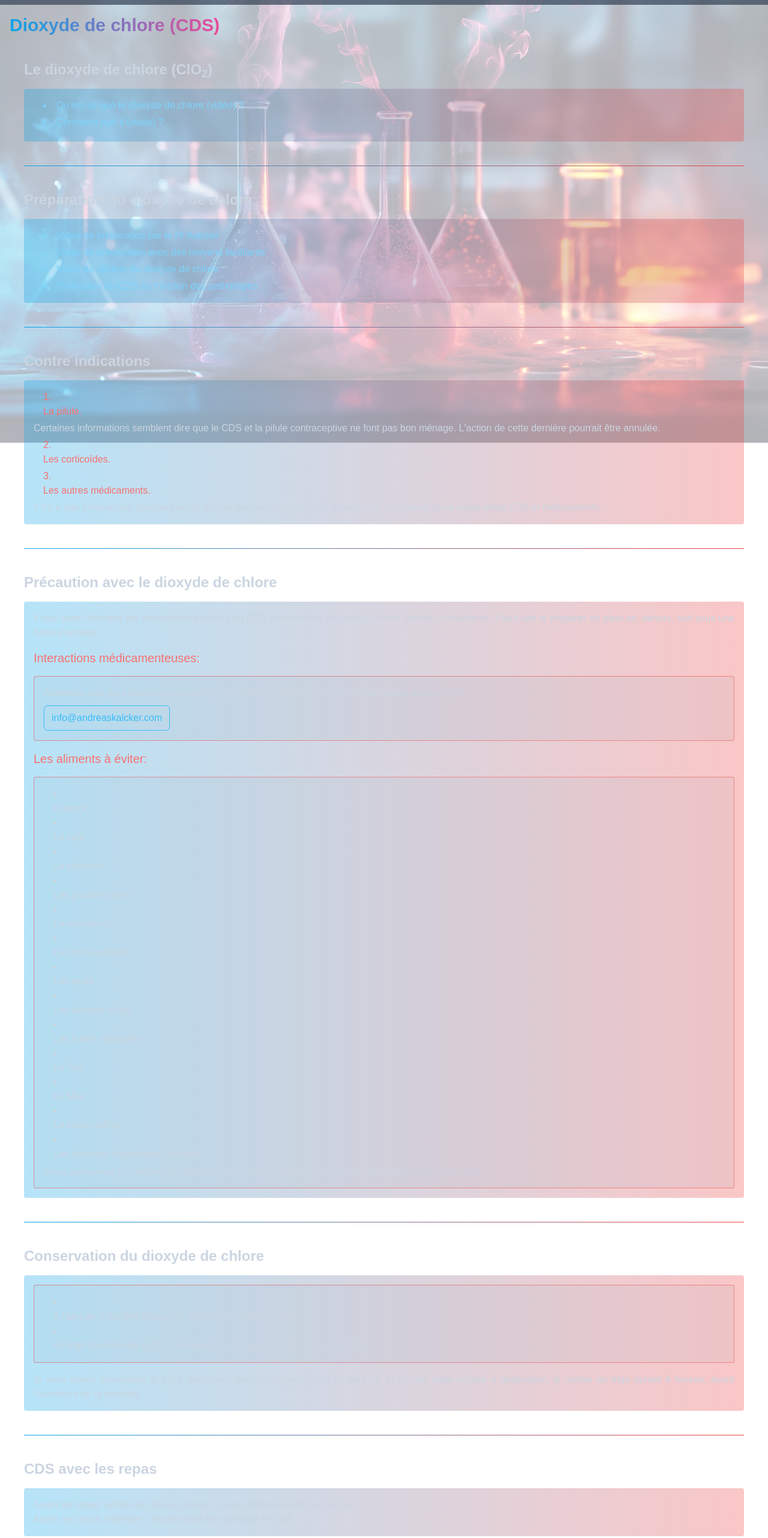
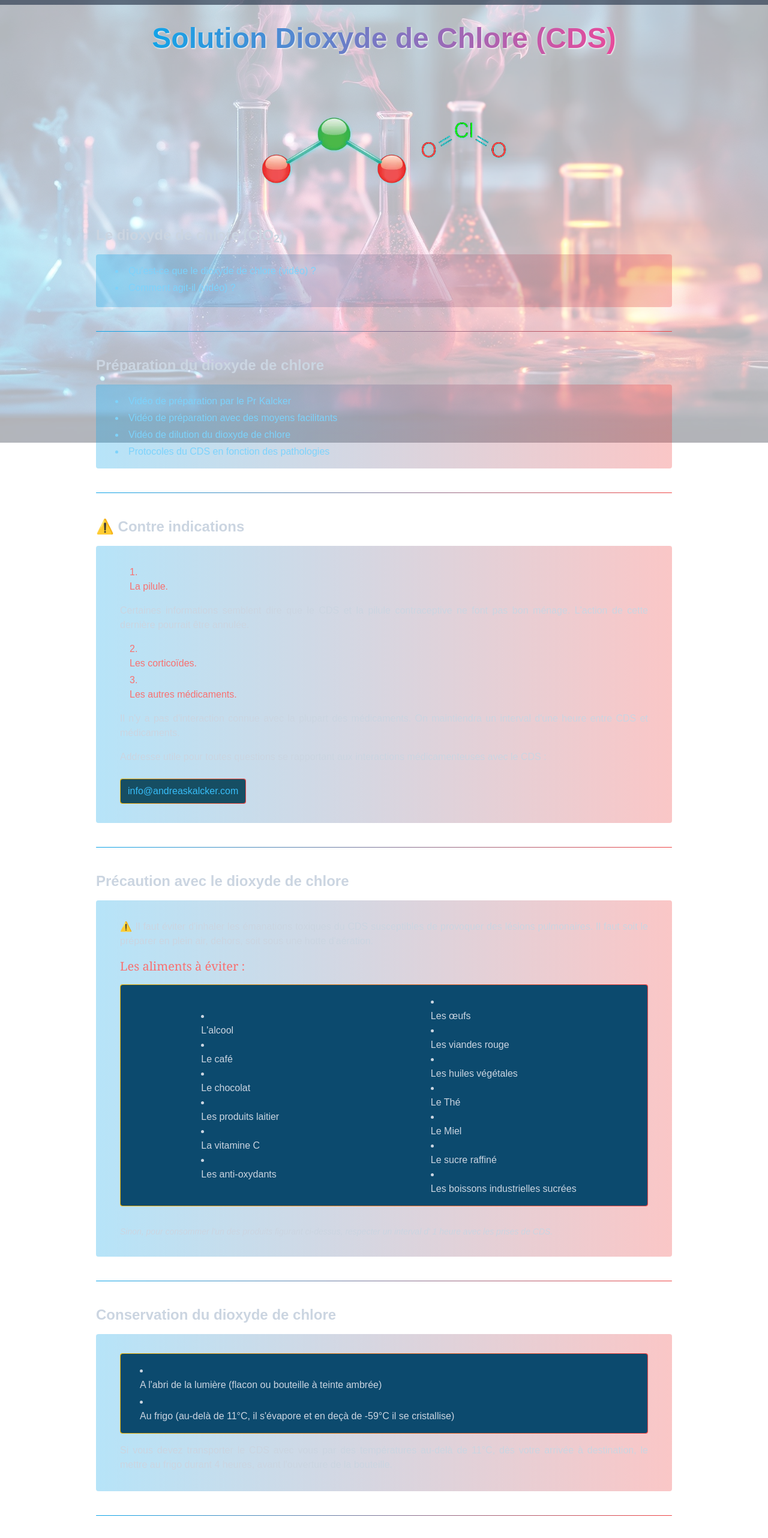
Before and after one commit to TLRKiliann/app-ttt, a Next.js app in the folder my-app/: page / in a window 1280 px wide. Shown: the part 62-2626 px from the top of the page at 60% size. Built offline with nearby package versions, Linux system fonts and the light colour scheme.

Commit message:
some changes

```diff
--- a/my-app/app/about/page.tsx
+++ b/my-app/app/about/page.tsx
@@ -1,6 +1,12 @@
-import React from 'react'
+import { Metadata } from 'next';
+import React from 'react';
 import Image from "next/image";
 import imgBg from "@/public/assets/images/science-bg.jpg";
+
+export const metadata: Metadata = {
+    title: "About",
+    description: 'about page',
+};
 
 export default function About(): JSX.Element {
     return (
--- a/my-app/app/contact/email-comp.tsx
+++ b/my-app/app/contact/email-comp.tsx
@@ -71,7 +71,7 @@ export default function EmailComp(): JSX.Element {
         <form onSubmit={handleSubmit} className='flex flex-col justify-between w-full md:w-[500px] h-auto text-slate-100 bg-gradient-to-tr from-sky-500/50 to-red-500/50 m-auto px-10 py-6 rounded'>
 
             <div className='mb-10'>
-                <h3 className='text-2xl font-bold font-mono'>
+                <h3 className='text-2xl font-bold font-mono text-center'>
                     Envoyer un message
                 </h3>
             </div>
--- a/my-app/app/contact/page.tsx
+++ b/my-app/app/contact/page.tsx
@@ -1,7 +1,13 @@
-import React from 'react'
+import { Metadata } from 'next';
+import React from 'react';
 import Image from "next/image";
 import imgBg from "@/public/assets/images/science-bg.jpg";
 import EmailComp from './email-comp';
+
+export const metadata: Metadata = {
+    title: "Contact",
+    description: 'contact page',
+};
 
 export default function Contact(): JSX.Element {
     return (
--- a/my-app/app/layout.tsx
+++ b/my-app/app/layout.tsx
@@ -15,9 +15,13 @@ const geistMono = localFont({
 }); */
 
 export const metadata: Metadata = {
-  title: "Utilisation du CDS",
-  description: "utilisation du cds",
+  title: {
+    default: "CDS info",
+    template: "%s | CDS"
+  },
+  description: 'Generated by NextJS14',
 };
+
 
 export default function RootLayout({
   children,
--- a/my-app/app/page.tsx
+++ b/my-app/app/page.tsx
@@ -1,6 +1,7 @@
 import Link from "next/link";
 import Image from "next/image";
 import imgBg from "@/public/assets/images/science-bg.jpg";
+import imgCds from "@/public/assets/images/cds-molecule.png";
 
 export default function Home(): JSX.Element {
   return (
@@ -16,15 +17,19 @@ export default function Home(): JSX.Element {
         />
       </div>
 
-      <div className="mt-[70px] pt-4 pl-4">
-        <h1 className="max-w-fit text-2xl md:text-3xl font-bold bg-clip-text text-transparent bg-gradient-to-r from-sky-500 to-pink-500">
-          Dioxyde de chlore (CDS)
+      <div className="flex items-center justify-center w-full mt-[70px] pt-4">
+        <h1 className="max-w-fit h-[80px] text-2xl md:text-5xl font-bold text-justify bg-clip-text text-transparent bg-gradient-to-r from-sky-500 to-pink-500 mt-4 px-4 drop-shadow-text">
+          Solution Dioxyde de Chlore (CDS)
         </h1>
       </div>
 
-      <div className="w-full h-full px-10 pb-10">
+      <div className="flex items-center justify-center w-full mt-2">
+        <Image src={imgCds} width={600} height={330} alt="no molecule img" className="w-[450px] h-auto drop-shadow-cyan object-cover" />
+      </div>
 
-        <h3 className="max-w-fit text-xl md:text-2xl font-bold mt-10 mb-4">Le dioxyde de chlore (ClO<sub>2</sub>)</h3>
+      <div className="w-full h-full px-4 md:px-40 pb-10">
+
+        <h3 className="max-w-fit text-xl md:text-2xl font-bold mb-4">Le dioxyde de chlore (ClO<sub>2</sub>)</h3>
 
         <div className="bg-gradient-to-r from-sky-500/30 to-red-500/30 p-4 rounded">
 
@@ -78,14 +83,15 @@ export default function Home(): JSX.Element {
         <div className="w-full h-[1px] bg-gradient-to-r from-sky-500 to-red-500 my-10 rounded">
         </div>
 
-        <h3 className="max-w-fit text-xl md:text-2xl font-bold mb-4">Contre indications</h3>
+        <h3 className="max-w-fit text-xl md:text-2xl font-bold mb-4">⚠️ Contre indications</h3>
 
-        <div className="bg-gradient-to-r from-sky-500/30 to-red-500/30 p-4 rounded">
+        <div className="bg-gradient-to-r from-sky-500/30 to-red-500/30 px-10 py-8 rounded">
 
           <li className="list-decimal text-red-400 ml-4 mb-1">
             <p>La pilule.</p>
           </li>
-          <p className="text-justify mb-1">
+
+          <p className="text-justify my-4">
             Certaines informations semblent dire que le CDS et la pilule contraceptive ne font pas bon ménage.
             L&apos;action de cette dernière pourrait être annulée.
           </p>
@@ -98,10 +104,16 @@ export default function Home(): JSX.Element {
             <p>Les autres médicaments.</p>
           </li>
 
-          <p className="text-justify">
+          <p className="text-justify my-4">
             Il n&apos;y a pas d&apos;interaction connue avec la plupart des médicaments. On maintiendra un interval
             d&apos;une heure entre CDS et médicaments.
           </p>
+
+          <p className="text-justify mb-6">Addresse utile pour toutes questions se rapportant aux interactions médicamenteuses avec le CDS :</p>
+
+          <div className="max-w-fit bg-gradient-to-r from-yellow-500 to-red-500 p-[1px] rounded">
+            <p className="max-w-fit text-sm md:text-base text-sky-400 bg-cyan-900 px-3 py-2 rounded">info@andreaskalcker.com</p>
+          </div>
 
         </div>
 
@@ -110,24 +122,20 @@ export default function Home(): JSX.Element {
 
         <h3 className="max-w-fit text-xl md:text-2xl font-bold mb-4">Précaution avec le dioxyde de chlore</h3>
 
-        <div className="bg-gradient-to-r from-sky-500/30 to-red-500/30 p-4 rounded">
+        <div className="bg-gradient-to-r from-sky-500/30 to-red-500/30 px-10 py-8 rounded">
 
           <p className="text-justify">
-            Il faut éviter d&apos;inhaler les émanations toxiques du CDS susceptibles de provoquer des lésions pulmonaires.
+            ⚠️ Il faut éviter d&apos;inhaler les émanations toxiques du CDS susceptibles de provoquer des lésions pulmonaires.
             Il faut soit le préparer en plein air, dehors, soit sous une hotte d&apos;aération.
           </p>
 
-          <h3 className="text-xl text-red-400 my-4">Interactions médicamenteuses:</h3>
+          <h3 className="text-xl font-serif text-red-400 my-4">Les aliments à éviter :</h3>
 
-          <div className="bg-slate-400/10 shadow-in border border-red-500/50 p-4 rounded">
-            <p className="mb-2">Addresse utile pour toutes questions se rapportant aux interactions médicamenteuses avec le CDS.</p>
-            <p className="max-w-fit text-sky-400 border border-sky-400 px-3 py-2 rounded-md">info@andreaskalcker.com</p>
-          </div>
+          <div className="w-full bg-slate-900/10 bg-gradient-to-r from-yellow-500 to-red-500 p-[1px] rounded">
 
-          <h3 className="text-xl text-red-400 my-4">Les aliments à éviter:</h3>
+            <div className="flex-none md:flex md:flex-row md:items-center md:justify-around w-full bg-sky-900 py-4 rounded">
 
-          <div className="bg-slate-400/10 shadow-in border border-red-500/50 p-4 rounded">
-
+              <div>
                 <li className="ml-4">
                   <p>L&apos;alcool</p>
                 </li>
@@ -151,7 +159,9 @@ export default function Home(): JSX.Element {
                 <li className="ml-4">
                   <p>Les anti-oxydants</p>
                 </li>
+              </div>
 
+              <div>
                 <li className="ml-4">
                   <p>Les œufs</p>
                 </li>
@@ -179,12 +189,15 @@ export default function Home(): JSX.Element {
                 <li className="ml-4">
                   <p>Les boissons industrielles sucrées</p>
                 </li>
-
-            <p className="text-sm italic text-justify mt-2">
-              Sinon, consommez l&apos;un des produits, figurants ci-dessus, en respectant un interval d&apos; 1 heure avec les prises de CDS.
-            </p>
+              </div>
 
             </div>
+
+          </div>
+
+          <p className="text-sm italic text-justify mt-8">
+            Sinon, pour consommer l&apos;un des produits figurant ci-dessus, respecter un interval d&apos; 1 heure avec les prises de CDS.
+          </p>
 
         </div>
 
@@ -195,14 +208,18 @@ export default function Home(): JSX.Element {
           Conservation du dioxyde de chlore
         </h3>
 
-        <div className="bg-gradient-to-r from-sky-500/30 to-red-500/30 p-4 rounded">
-          <div className="bg-slate-400/10 shadow-in border border-red-500/50 p-4 rounded">
-            <li className="ml-4">
+        <div className="bg-gradient-to-r from-sky-500/30 to-red-500/30 px-10 py-8 rounded">
+
+          <div className="bg-slate-900/10 bg-gradient-to-r from-yellow-500 to-red-500 p-[1px] rounded">
+            <div className="w-full bg-sky-900 p-4 rounded">
+
+              <li className="ml-4 mb-1">
                 <p>A l&apos;abri de la lumière (flacon ou bouteille à teinte ambrée)</p>
               </li>
               <li className="ml-4">
                 <p>Au frigo (au-delà de 11°C, il s&apos;évapore et en deçà de -59°C il se cristallise)</p>
               </li>
+            </div>
           </div>
 
           <p className="text-justify mt-4">
@@ -218,8 +235,8 @@ export default function Home(): JSX.Element {
           CDS avec les repas
         </h3>
 
-        <div className="bg-gradient-to-r from-sky-500/30 to-red-500/30 p-4 rounded">
-          <p>Avant les repas: arrêter le CDS au moins 20 à 40 minutes avant de manger.</p>
+        <div className="bg-gradient-to-r from-sky-500/30 to-red-500/30 px-10 py-8 rounded">
+          <p className="mb-1">Avant les repas: arrêter le CDS au moins 20 à 40 minutes avant de manger.</p>
           <p>Après les repas: attendre 1 heure avant de reprendre le CDS.</p>
         </div>
 
@@ -230,7 +247,7 @@ export default function Home(): JSX.Element {
           Documentation
         </h3>
 
-        <div className="bg-gradient-to-tr from-sky-500/30 to-red-500/30 p-4 rounded">
+        <div className="bg-gradient-to-tr from-sky-500/30 to-red-500/30 px-10 py-8 rounded">
           <li className="text-sky-300 hover:text-sky-500 active:text-sky-600 ml-4">
             <Link href="https://www.cds-france.info/documents" target="_blank" rel="noopener noreferrer">
               CDS-Data
--- a/my-app/tailwind.config.ts
+++ b/my-app/tailwind.config.ts
@@ -36,6 +36,13 @@ const config: Config = {
         "up-start": "upstart 0.4s ease 1",
         "slice-appear": "sliceappear 0.5s ease-out 1",
       },
+      dropShadow: {
+        "cyan": "1px 1px 2px rgba(0, 255, 255, 0.4)",
+        "text": "1px 1px 1px rgba(255, 255, 255, 1)"
+      },
+      boxShadow: {
+        "out": "0 0 10px rgba(255, 42, 26, 1)",
+      }
     }
   },
   plugins: [require("tailwindcss-animate")],
```
Also changed, not shown: my-app/components/header.tsx (line endings or trailing spaces), my-app/public/assets/images/cds-molecule.png (added). Lines whose indentation alone changed are shown as unchanged.
